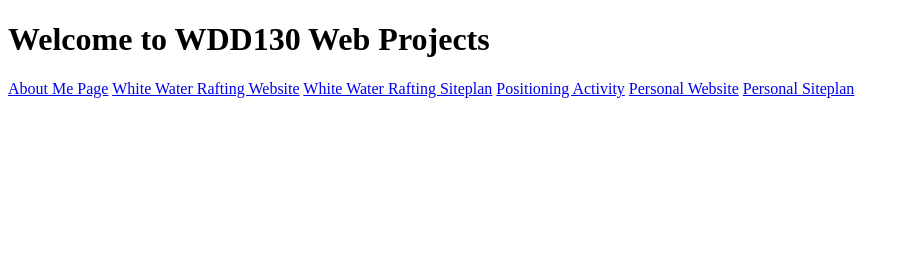
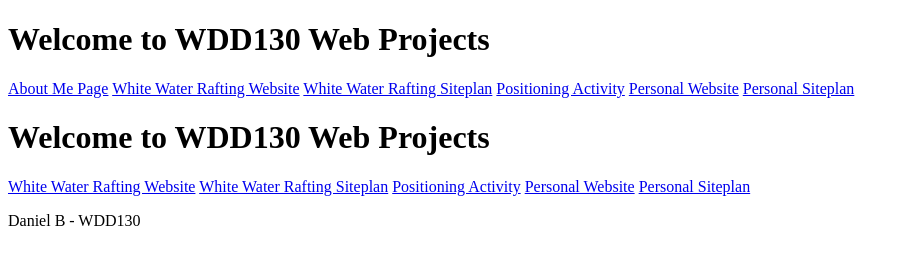
Before and after one commit to NMRBridges/wdd130, a plain HTML site: page index.html in a window 1280 px wide. Shown: the whole page, without its empty margins (0-909 px from the left). Drawn offline with Linux system fonts and the light colour scheme.

Commit message:
Added a paragraph to the home page'.

```diff
--- a/index.html
+++ b/index.html
@@ -16,6 +16,14 @@
   <a href="#">Personal Website</a>
   <a href="#">Personal Siteplan</a>
 </nav>
-
+<h1>Welcome to WDD130 Web Projects</h1>
+<nav>
+  <a href="wwr/index.html">White Water Rafting Website</a>
+  <a href="wwr/site-plan-rafting.html">White Water Rafting Siteplan</a>
+  <a href="positioning.html">Positioning Activity</a>
+  <a href="#">Personal Website</a>
+  <a href="#">Personal Siteplan</a>
+</nav>
+<p>Daniel B - WDD130</p>
 </body>
 </html>
```
